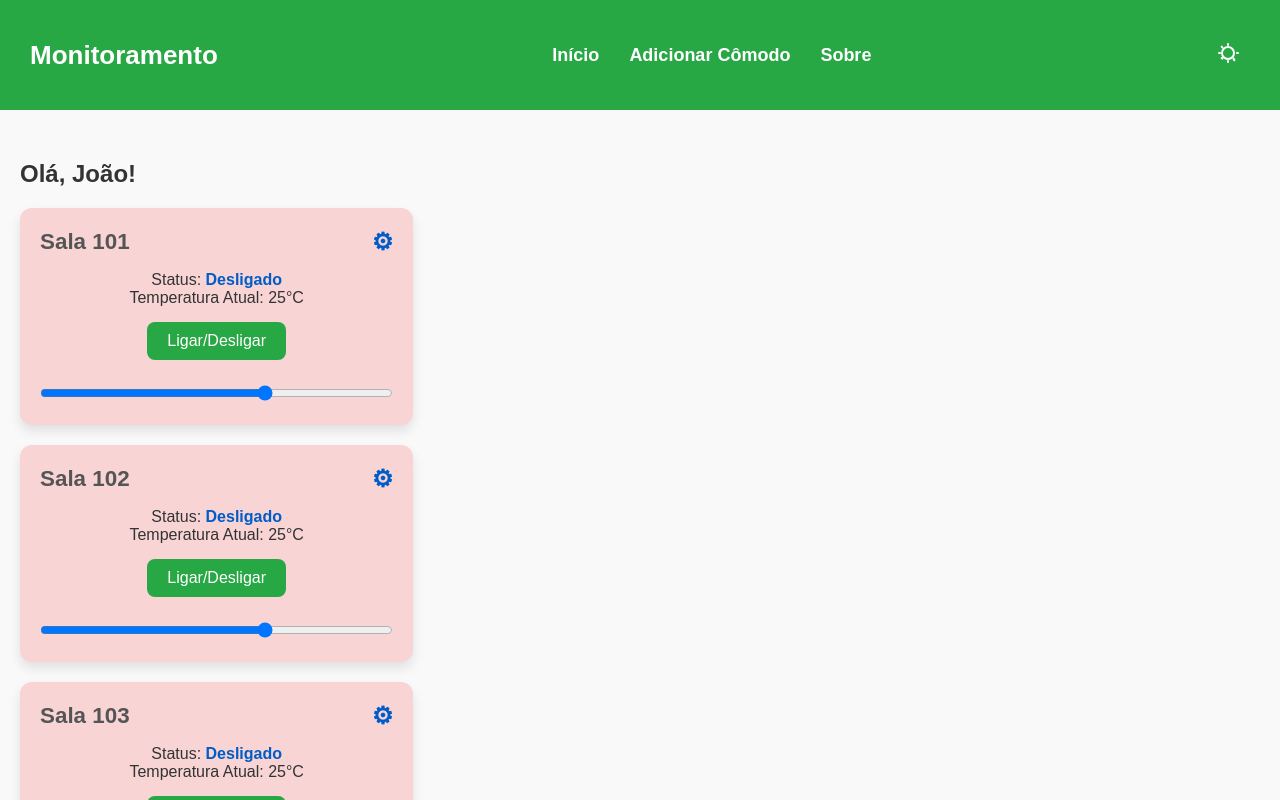
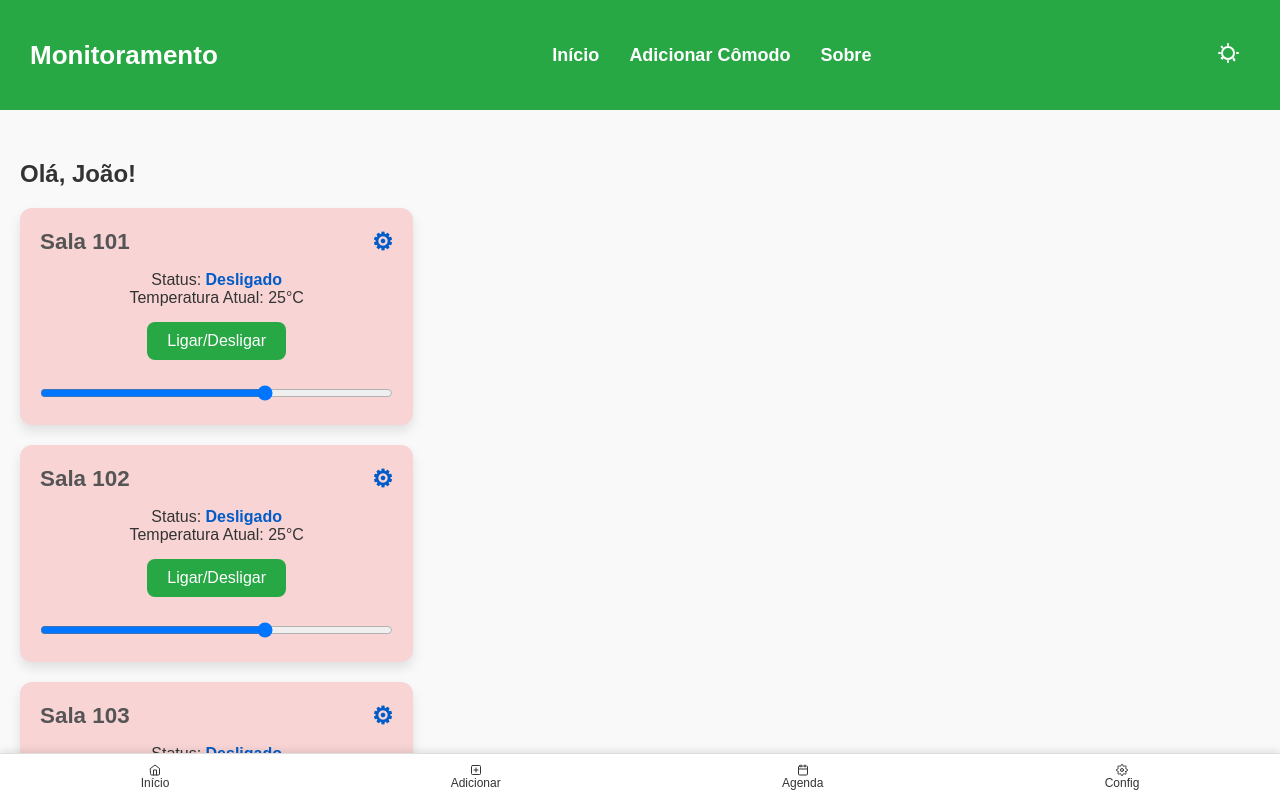
Before and after one commit to SrTinny/Sistema-de-monitoramento-de-ar-condicionado, a React (Vite) app: page / in a window 1280 px wide. Shown: the top 800 px of the page. Built offline with nearby package versions, Linux system fonts and the light colour scheme; no server answers.

Commit message:
feat: barra de navegação inferior adicionado

```diff
--- a/src/App.jsx
+++ b/src/App.jsx
@@ -2,9 +2,9 @@
 import React from "react";
 import Header from "./components/header/Header";
 import Footer from "./components/footer/Footer";
+import BottomNavBar from "./components/bottomNavBar/BottomNavBar"; // ✅ Novo
 import Home from "./pages/Home";
 
-// Estilo global (não é CSS module)
 import "./index.css";
 
 function App() {
@@ -15,6 +15,7 @@ function App() {
         <Home />
       </main>
       <Footer />
+      <BottomNavBar />
     </>
   );
 }
--- /dev/null
+++ b/src/components/bottomNavBar/BottomNavBar.jsx
@@ -0,0 +1,27 @@
+// src/components/BottomNavBar.jsx
+import { NavLink } from "react-router-dom";
+import { FiHome, FiPlusSquare, FiCalendar, FiSettings } from "react-icons/fi";
+import styles from "./BottomNavBar.module.css";
+
+export default function BottomNavBar() {
+  return (
+    <nav className={styles.navbar}>
+      <NavLink to="/" className={styles.navItem}>
+        <FiHome className={styles.icon} />
+        <span>Início</span>
+      </NavLink>
+      <NavLink to="/add-room" className={styles.navItem}>
+        <FiPlusSquare className={styles.icon} />
+        <span>Adicionar</span>
+      </NavLink>
+      <NavLink to="/agendamentos" className={styles.navItem}>
+        <FiCalendar className={styles.icon} />
+        <span>Agenda</span>
+      </NavLink>
+      <NavLink to="/config" className={styles.navItem}>
+        <FiSettings className={styles.icon} />
+        <span>Config</span>
+      </NavLink>
+    </nav>
+  );
+}
--- /dev/null
+++ b/src/components/bottomNavBar/BottomNavBar.module.css
@@ -0,0 +1,33 @@
+.navbar {
+  position: fixed;
+  bottom: 0;
+  left: 0;
+  width: 100%;
+  background-color: var(--form-background);
+  border-top: 1px solid var(--border-color);
+  display: flex;
+  justify-content: space-around;
+  align-items: center;
+  padding: 10px 0;
+  box-shadow: 0 -2px 8px var(--shadow-color);
+  z-index: 100;
+}
+
+.navItem {
+  display: flex;
+  flex-direction: column;
+  align-items: center;
+  font-size: 12px;
+  color: var(--font-color);
+  text-decoration: none;
+  transition: color 0.3s ease;
+}
+
+.navItem:hover {
+  color: var(--primary-color);
+}
+
+.navIcon {
+  font-size: 24px;
+  margin-bottom: 4px;
+}
--- a/src/index.css
+++ b/src/index.css
@@ -61,3 +61,7 @@ body {
   color: var(--font-color);
   transition: color 0.3s ease;
 }
+
+main {
+  padding-bottom: 70px; /* altura da barra de navegação */
+}
```
